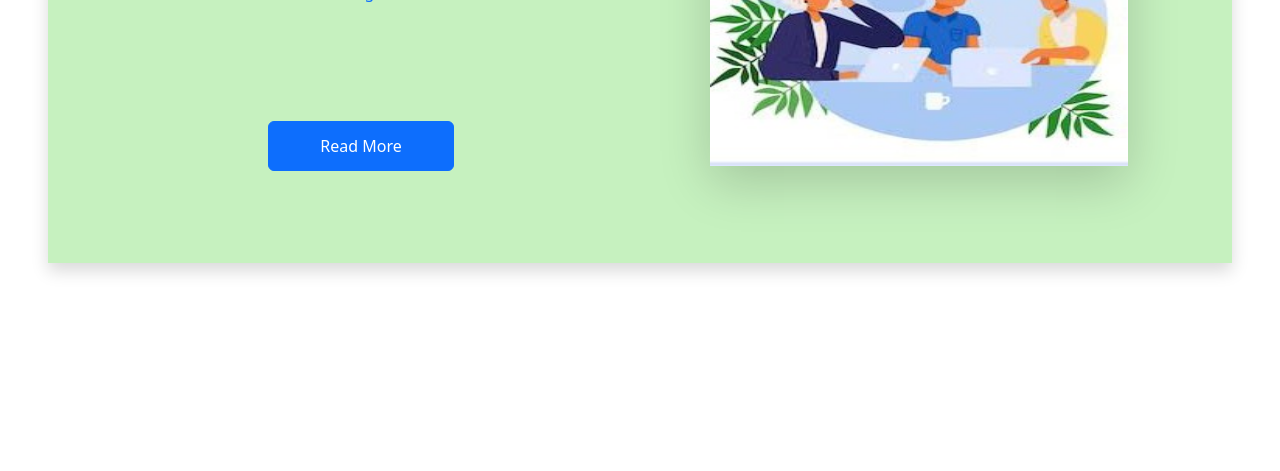
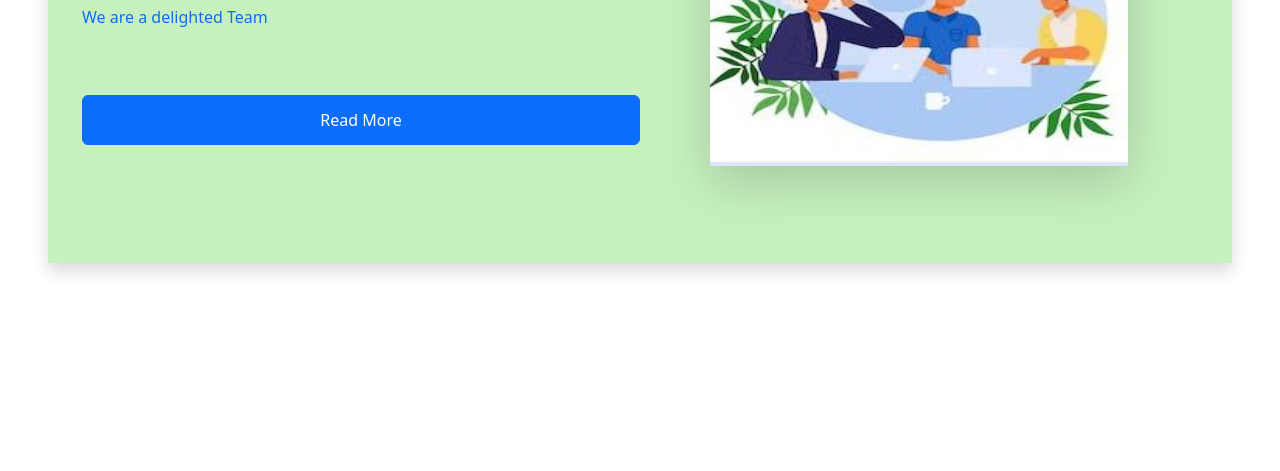
Before and after one commit to JustFelix-Dev/Collaboration, a plain HTML site: page aboutUs.html in a window 1280 px wide. Shown: the part 329-800 px from the top of the page. Drawn offline with nearby package versions, Linux system fonts and the light colour scheme.

Commit message:
Working on my branch

```diff
--- a/aboutUs.html
+++ b/aboutUs.html
@@ -29,10 +29,10 @@
       style="background-color: #c6f1bf"
     >
       <div class="container container-fluid main d-flex mt-5">
-        <div class="d-grid gap-3 w-50 justify-content-center div1 text-primary">
+        <div class="d-flex flex-column gap-3 w-50 justify-content-center div1 text-primary">
           <h1>About Us</h1>
           <div>We are a delighted Team</div>
-          <button class="btn btn-primary" style="height: 50px">
+          <button class="btn btn-primary" style="height: 50px; margin-top: 50px;">
             Read More
           </button>
         </div>
```
